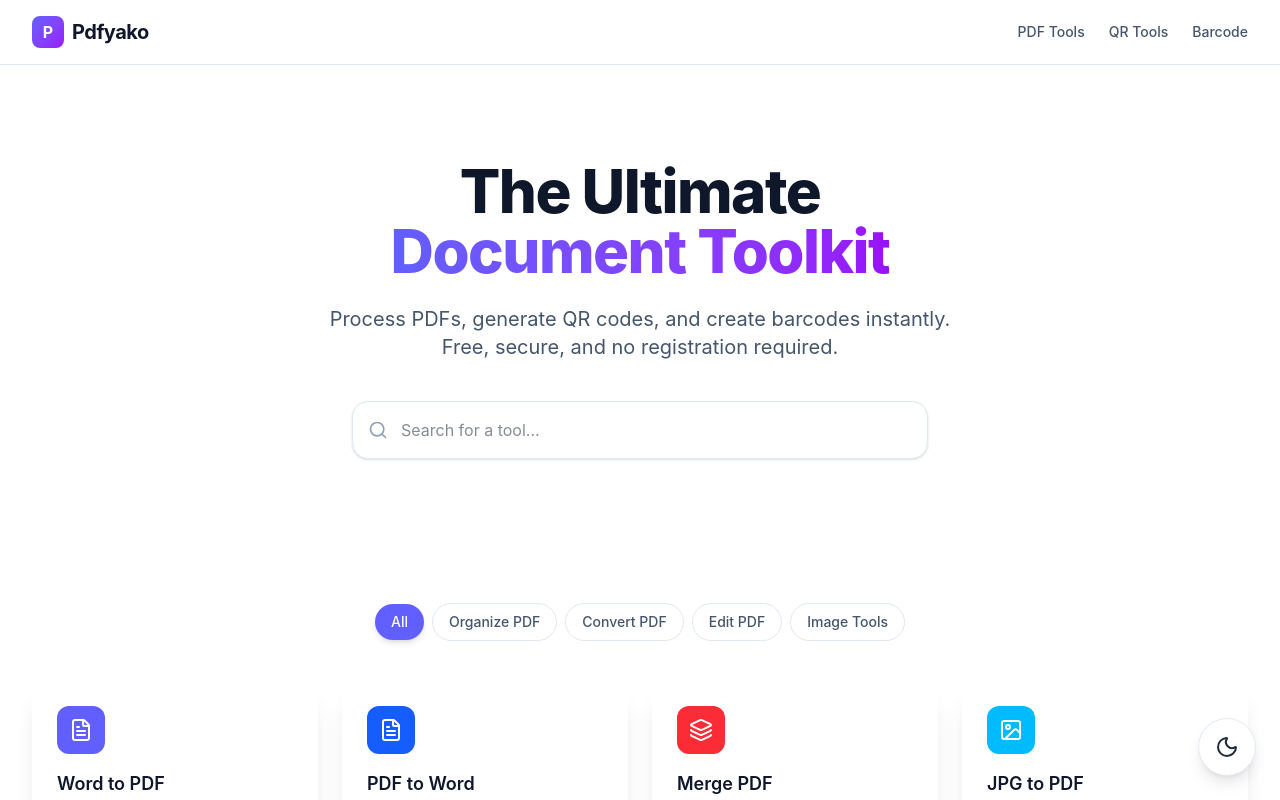
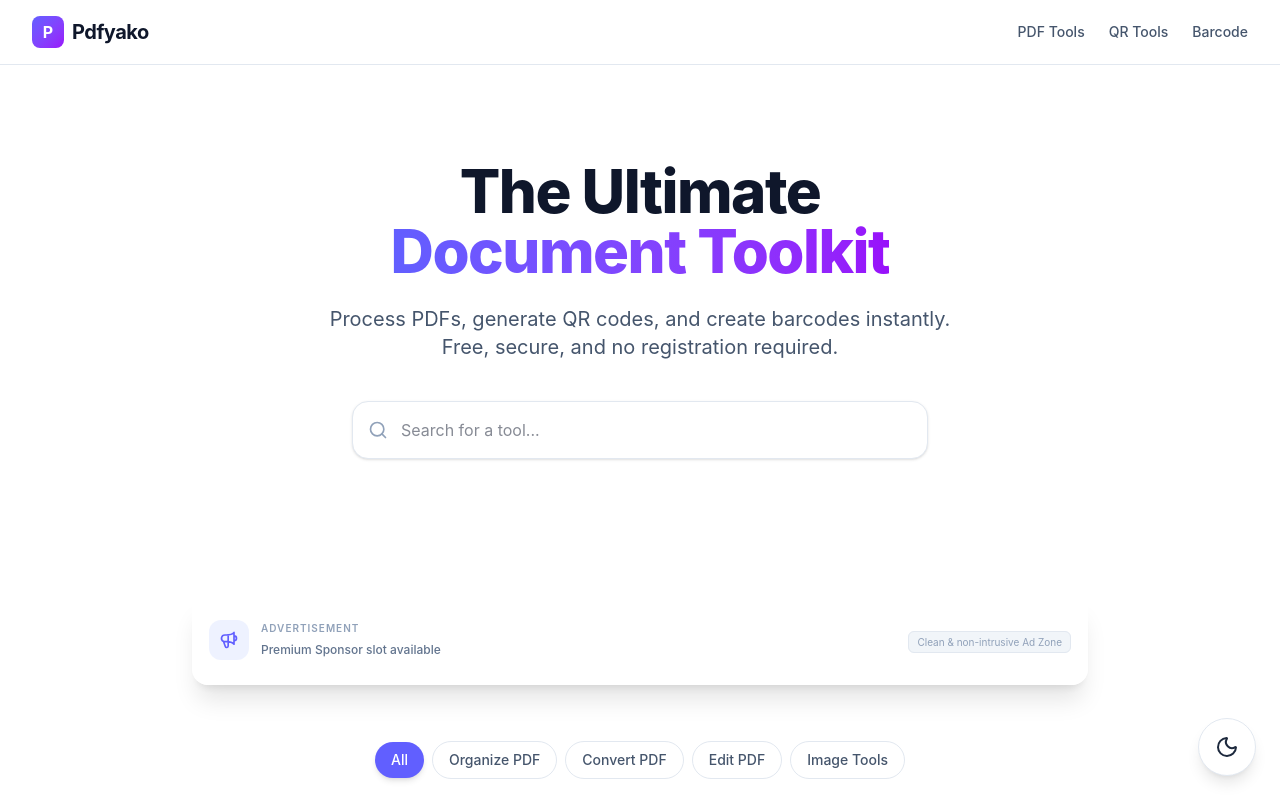
Before and after one commit to Salvatory25/PdfYako, a React (Vite) app in the folder frontend/: page / in a window 1280 px wide. Shown: the top 800 px of the page. Built offline with nearby package versions, Linux system fonts and the light colour scheme.

Commit message:
feat: implement AdBanner component and integrate placeholders across all tool pages and home page

```diff
--- /dev/null
+++ b/frontend/src/components/AdBanner.tsx
@@ -0,0 +1,64 @@
+import React from 'react';
+
+interface AdBannerProps {
+  slot?: string;
+  format?: 'auto' | 'fluid' | 'rectangle';
+  responsive?: boolean;
+}
+
+const AdBanner: React.FC<AdBannerProps> = ({
+  slot,
+  format = 'auto',
+  responsive = true
+}) => {
+  // GOOGLE ADSENSE CONFIGURATION
+  // Once approved by Google AdSense, set this to true and populate your client ID below.
+  const IS_ADSENSE_ACTIVE = false;
+  const GOOGLE_CLIENT_ID = 'ca-pub-XXXXXXXXXXXXXXXX'; // Replace with your Google Publisher ID
+
+  if (IS_ADSENSE_ACTIVE) {
+    return (
+      <div className="w-full flex justify-center my-4 overflow-hidden min-h-[90px]">
+        {/* Google AdSense Code */}
+        <ins
+          className="adsbygoogle"
+          style={{ display: 'block' }}
+          data-ad-client={GOOGLE_CLIENT_ID}
+          data-ad-slot={slot || '1234567890'} // Replace with your Ad Slot ID
+          data-ad-format={format}
+          data-full-width-responsive={responsive ? 'true' : 'false'}
+        />
+      </div>
+    );
+  }
+
+  // Beautiful Placeholder Mode
+  return (
+    <div className="w-full flex justify-center my-6">
+      <div className="w-full max-w-4xl glass-card rounded-2xl p-4 flex flex-col sm:flex-row items-center justify-between border border-dashed border-slate-300 dark:border-slate-700 bg-slate-50/50 dark:bg-slate-800/30 transition-all duration-300 hover:border-indigo-400/50 dark:hover:border-indigo-500/50 min-h-[90px] gap-3">
+        <div className="flex items-center gap-3">
+          <div className="w-10 h-10 rounded-xl bg-indigo-50 dark:bg-indigo-950/50 flex items-center justify-center text-indigo-500 dark:text-indigo-400 shrink-0">
+            <svg className="w-5 h-5" fill="none" viewBox="0 0 24 24" stroke="currentColor">
+              <path strokeLinecap="round" strokeLinejoin="round" strokeWidth={2} d="M11 5.882V19.24a1.76 1.76 0 01-3.417.592l-2.147-6.15M18 13a3 3 0 100-6M5.436 13.683A4.001 4.001 0 017 6h1.832c4.1 0 7.625-1.234 9.168-3v14c-1.543-1.766-5.067-3-9.168-3H7a3.988 3.988 0 01-1.564-.317z" />
+            </svg>
+          </div>
+          <div className="text-left">
+            <span className="block text-[10px] tracking-widest text-slate-400 dark:text-slate-500 font-semibold uppercase">
+              Advertisement
+            </span>
+            <span className="text-xs text-slate-500 dark:text-slate-400 font-medium">
+              Premium Sponsor slot available
+            </span>
+          </div>
+        </div>
+        <div className="text-right">
+          <span className="text-[10px] text-slate-400 dark:text-slate-500 bg-slate-100 dark:bg-slate-800 px-2 py-1 rounded-md border border-slate-200 dark:border-slate-700">
+            Clean & non-intrusive Ad Zone
+          </span>
+        </div>
+      </div>
+    </div>
+  );
+};
+
+export default AdBanner;
--- a/frontend/src/components/GenericTool.tsx
+++ b/frontend/src/components/GenericTool.tsx
@@ -4,6 +4,7 @@ import { Link } from 'react-router-dom';
 import Dropzone from './Dropzone';
 import ProcessingState from './ProcessingState';
 import { uploadAndProcess } from '../services/api';
+import AdBanner from './AdBanner';
 
 interface GenericToolProps {
   title: string;
@@ -166,6 +167,9 @@ const GenericTool: React.FC<GenericToolProps> = ({
             </button>
           </div>
         )}
+
+        {/* Ad Placement */}
+        <AdBanner slot="generic-tool-bottom" />
       </div>
     </div>
   );
--- a/frontend/src/pages/Home.tsx
+++ b/frontend/src/pages/Home.tsx
@@ -8,6 +8,7 @@ import {
 } from 'lucide-react';
 import { AnimatePresence, motion } from 'framer-motion';
 import SEO from '../components/SEO';
+import AdBanner from '../components/AdBanner';
 
 const categories = [
   'All',
@@ -163,6 +164,11 @@ const Home = () => {
           </div>
         </section>
 
+        {/* Ad Placement */}
+        <div className="max-w-7xl mx-auto px-4 sm:px-6 lg:px-8 mb-4">
+          <AdBanner slot="home-hero-bottom" />
+        </div>
+
         {/* Tools Section */}
         <section className="py-8 px-4 sm:px-6 lg:px-8 max-w-7xl mx-auto" id="pdf-tools">
 
--- a/frontend/src/pages/barcode/BarcodeGenerator.tsx
+++ b/frontend/src/pages/barcode/BarcodeGenerator.tsx
@@ -2,6 +2,7 @@ import React, { useState, useEffect, useRef } from 'react';
 import { ArrowLeft, Download, ScanLine } from 'lucide-react';
 import { Link } from 'react-router-dom';
 import bwipjs from 'bwip-js';
+import AdBanner from '../../components/AdBanner';
 
 type BarcodeType = 'code128' | 'ean13' | 'upca' | 'code39';
 
@@ -207,6 +208,9 @@ const BarcodeGenerator = () => {
             </div>
           </div>
         </div>
+
+        {/* Ad Placement */}
+        <AdBanner slot="barcode-generator-bottom" />
       </div>
     </div>
   );
--- a/frontend/src/pages/pdf/JpgToPdf.tsx
+++ b/frontend/src/pages/pdf/JpgToPdf.tsx
@@ -5,6 +5,7 @@ import Dropzone from '../../components/Dropzone';
 import ProcessingState from '../../components/ProcessingState';
 import { uploadAndProcess } from '../../services/api';
 import SEO from '../../components/SEO';
+import AdBanner from '../../components/AdBanner';
 
 const JpgToPdf = () => {
   const [files, setFiles] = useState<File[]>([]);
@@ -98,6 +99,9 @@ const JpgToPdf = () => {
           onReset={handleReset}
         />
 
+        {/* Ad Placement */}
+        <AdBanner slot="jpg-to-pdf-bottom" />
+
         {/* SEO Text Content */}
         {status === 'idle' && (
           <div className="mt-16 text-slate-600 dark:text-slate-400">
--- a/frontend/src/pages/pdf/MergePdf.tsx
+++ b/frontend/src/pages/pdf/MergePdf.tsx
@@ -5,6 +5,7 @@ import Dropzone from '../../components/Dropzone';
 import ProcessingState from '../../components/ProcessingState';
 import { uploadAndProcess } from '../../services/api';
 import SEO from '../../components/SEO';
+import AdBanner from '../../components/AdBanner';
 
 const MergePdf = () => {
   const [files, setFiles] = useState<File[]>([]);
@@ -98,6 +99,9 @@ const MergePdf = () => {
           onReset={handleReset}
         />
 
+        {/* Ad Placement */}
+        <AdBanner slot="merge-pdf-bottom" />
+
         {/* SEO Text Content */}
         {status === 'idle' && (
           <div className="mt-16 text-slate-600 dark:text-slate-400">
--- a/frontend/src/pages/pdf/SplitPdf.tsx
+++ b/frontend/src/pages/pdf/SplitPdf.tsx
@@ -5,6 +5,7 @@ import Dropzone from '../../components/Dropzone';
 import ProcessingState from '../../components/ProcessingState';
 import { uploadAndProcess } from '../../services/api';
 import SEO from '../../components/SEO';
+import AdBanner from '../../components/AdBanner';
 
 const SplitPdf = () => {
   const [files, setFiles] = useState<File[]>([]);
@@ -98,6 +99,9 @@ const SplitPdf = () => {
           onReset={handleReset}
         />
 
+        {/* Ad Placement */}
+        <AdBanner slot="split-pdf-bottom" />
+
         {/* SEO Text Content */}
         {status === 'idle' && (
           <div className="mt-16 text-slate-600 dark:text-slate-400">
--- a/frontend/src/pages/qr/QrGenerator.tsx
+++ b/frontend/src/pages/qr/QrGenerator.tsx
@@ -3,6 +3,7 @@ import { ArrowLeft, Download, Link as LinkIcon, Type, Wifi, Mail, MessageCircle,
 import { Link } from 'react-router-dom';
 import { QRCodeSVG, QRCodeCanvas } from 'qrcode.react';
 import SEO from '../../components/SEO';
+import AdBanner from '../../components/AdBanner';
 
 type TabType = 'url' | 'text' | 'wifi' | 'email' | 'whatsapp';
 
@@ -347,6 +348,9 @@ const QrGenerator = () => {
           </div>
         </div>
 
+        {/* Ad Placement */}
+        <AdBanner slot="qr-generator-bottom" />
+
         {/* SEO Text Content */}
         <div className="mt-20 max-w-4xl mx-auto text-slate-600 dark:text-slate-400">
           <h2 className="text-2xl font-bold text-slate-900 dark:text-white mb-6 text-center">How to Generate Custom QR Codes</h2>
```
